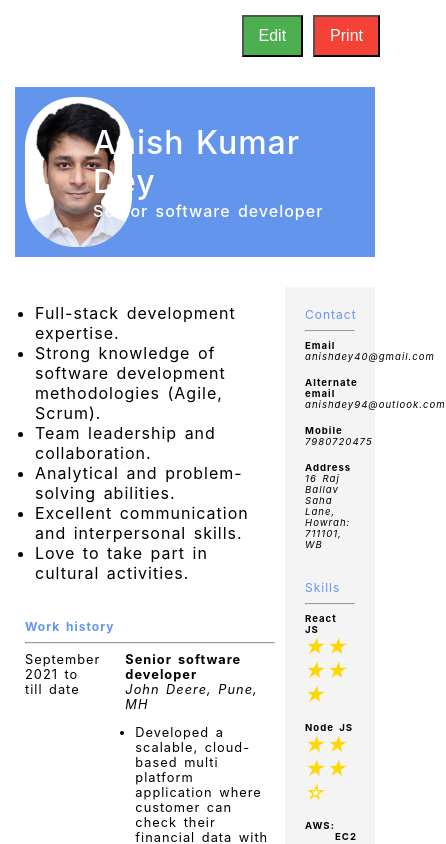
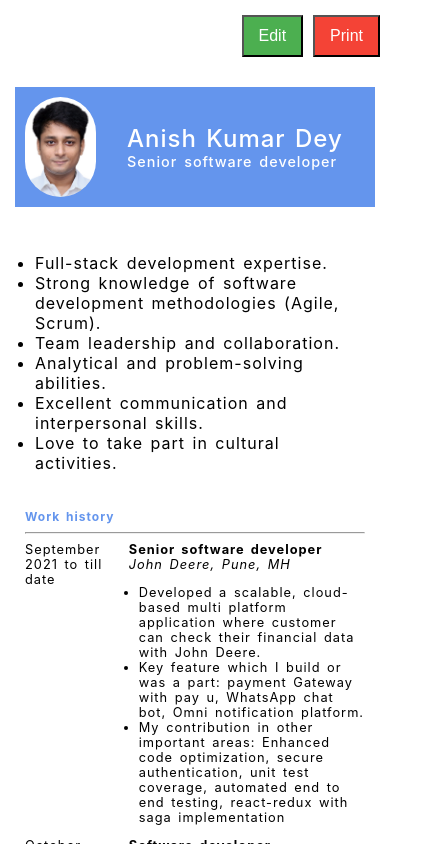
Before and after one commit to AnishDey1994/react-cv-maker, a React (Create React App) app: page / in a window 390 px wide. Shown: the top 844 px of the page, 446 px wide, since content can reach past the window. Built offline with nearby package versions, Linux system fonts and the light colour scheme.

Commit message:
css responsive

```diff
--- a/src/viewCv/viewCv.css
+++ b/src/viewCv/viewCv.css
@@ -144,3 +144,23 @@
 ul {
     padding-inline-start: 10px;
 }
+
+@media only screen and (max-width: 767px) {
+    .cvImage{
+        height: 100px;
+    }
+    .cvHeader{
+        grid-template-columns: 30% 70%;
+    }
+
+    .cvBody{
+        grid-template-columns: auto;
+    }
+
+    .xlg-textBlock {
+        font-size: 1.5rem;
+    }
+    .lg-textBlock {
+        font-size: .90rem;
+    }
+}
```
